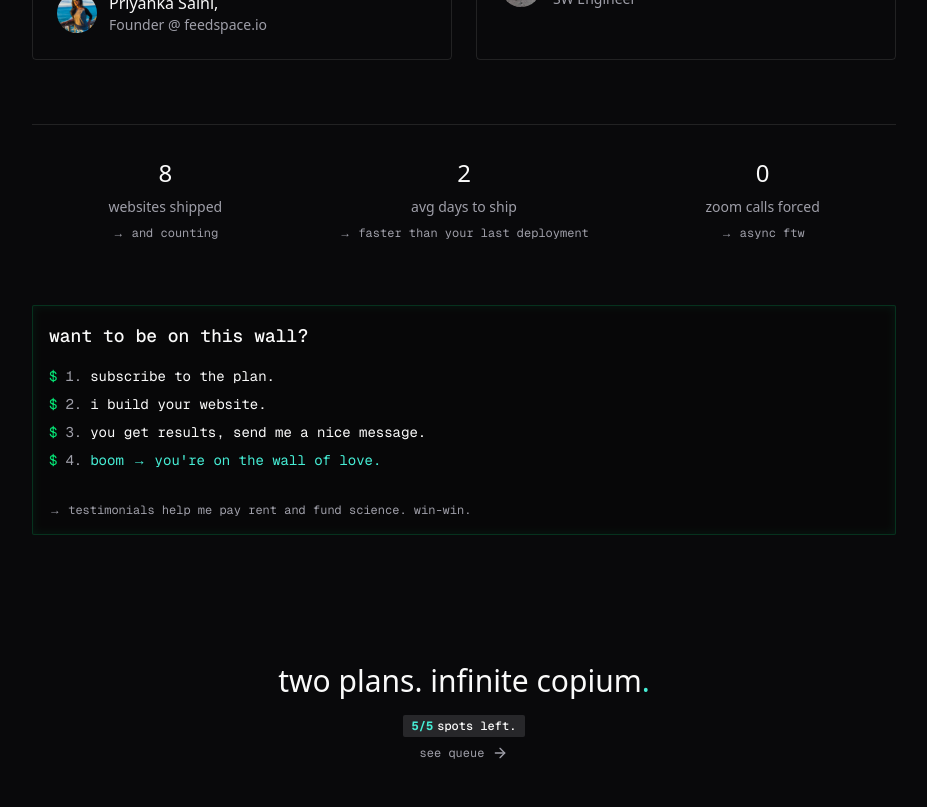
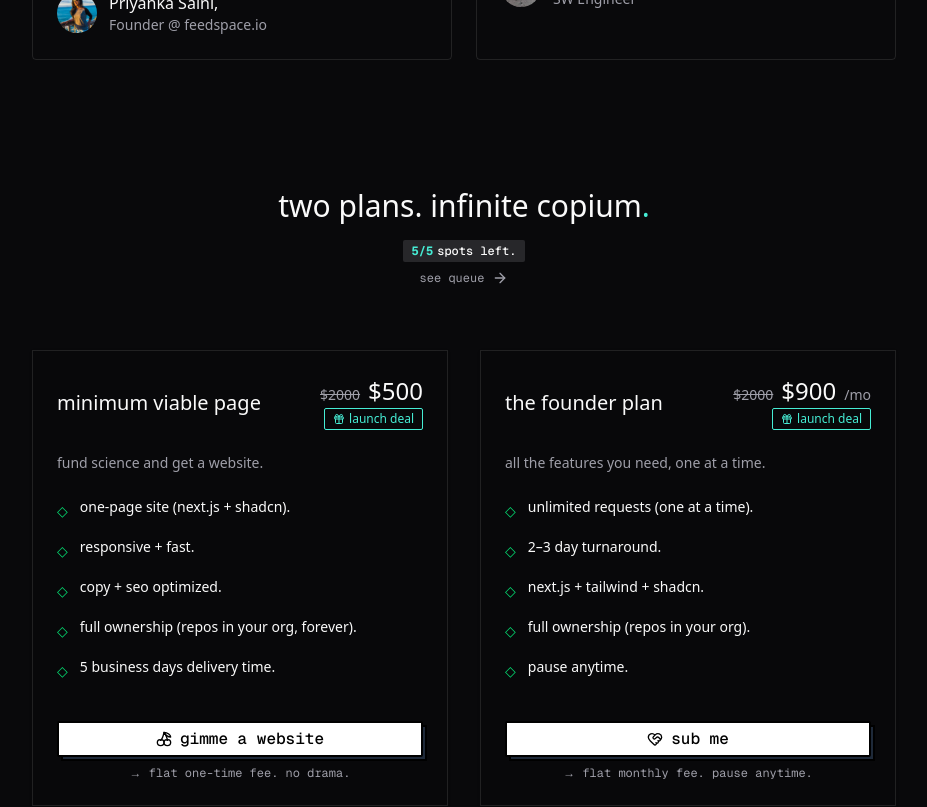
Before and after one commit to federicofanini/uara.co, a Next.js app: page / in a window 1280 px wide. Shown: the part 1560-2367 px from the top of the page, without its empty margins (176-1103 px from the left). Built offline with nearby package versions, Linux system fonts and the light colour scheme; no server answers.

Commit message:
minor fix

```diff
--- a/src/components/wall-of-love.tsx
+++ b/src/components/wall-of-love.tsx
@@ -99,66 +99,6 @@ export function WallOfLove() {
           );
         })}
       </div>
-
-      {/* Stats Section */}
-      <div className="grid grid-cols-1 md:grid-cols-3 gap-8 pt-8 border-t border-border">
-        <div className="text-center space-y-2">
-          <div className="text-2xl font-medium text-foreground">8</div>
-          <div className="text-sm text-muted-foreground">websites shipped</div>
-          <div className="text-xs text-muted-foreground font-mono">
-            → and counting
-          </div>
-        </div>
-        <div className="text-center space-y-2">
-          <div className="text-2xl font-medium text-foreground">2</div>
-          <div className="text-sm text-muted-foreground">avg days to ship</div>
-          <div className="text-xs text-muted-foreground font-mono">
-            → faster than your last deployment
-          </div>
-        </div>
-        <div className="text-center space-y-2">
-          <div className="text-2xl font-medium text-foreground">0</div>
-          <div className="text-sm text-muted-foreground">zoom calls forced</div>
-          <div className="text-xs text-muted-foreground font-mono">
-            → async ftw
-          </div>
-        </div>
-      </div>
-
-      {/* CTA Section */}
-      <div className="space-y-6">
-        <div className="code-block space-y-4">
-          <h3 className="text-lg font-medium text-foreground">
-            want to be on this wall?
-          </h3>
-          <div className="space-y-2">
-            <div className="flex items-center gap-2 terminal-prompt">
-              <span className="text-muted-foreground">1.</span>
-              <span>subscribe to the plan.</span>
-            </div>
-            <div className="flex items-center gap-2 terminal-prompt">
-              <span className="text-muted-foreground">2.</span>
-              <span>i build your website.</span>
-            </div>
-            <div className="flex items-center gap-2 terminal-prompt">
-              <span className="text-muted-foreground">3.</span>
-              <span>you get results, send me a nice message.</span>
-            </div>
-            <div className="flex items-center gap-2 terminal-prompt">
-              <span className="text-muted-foreground">4.</span>
-              <span className="text-teal-300">
-                boom → you&apos;re on the wall of love.
-              </span>
-            </div>
-          </div>
-
-          <div className="pt-4">
-            <p className="text-xs text-muted-foreground font-mono">
-              → testimonials help me pay rent and fund science. win-win.
-            </p>
-          </div>
-        </div>
-      </div>
     </div>
   );
 }
```
